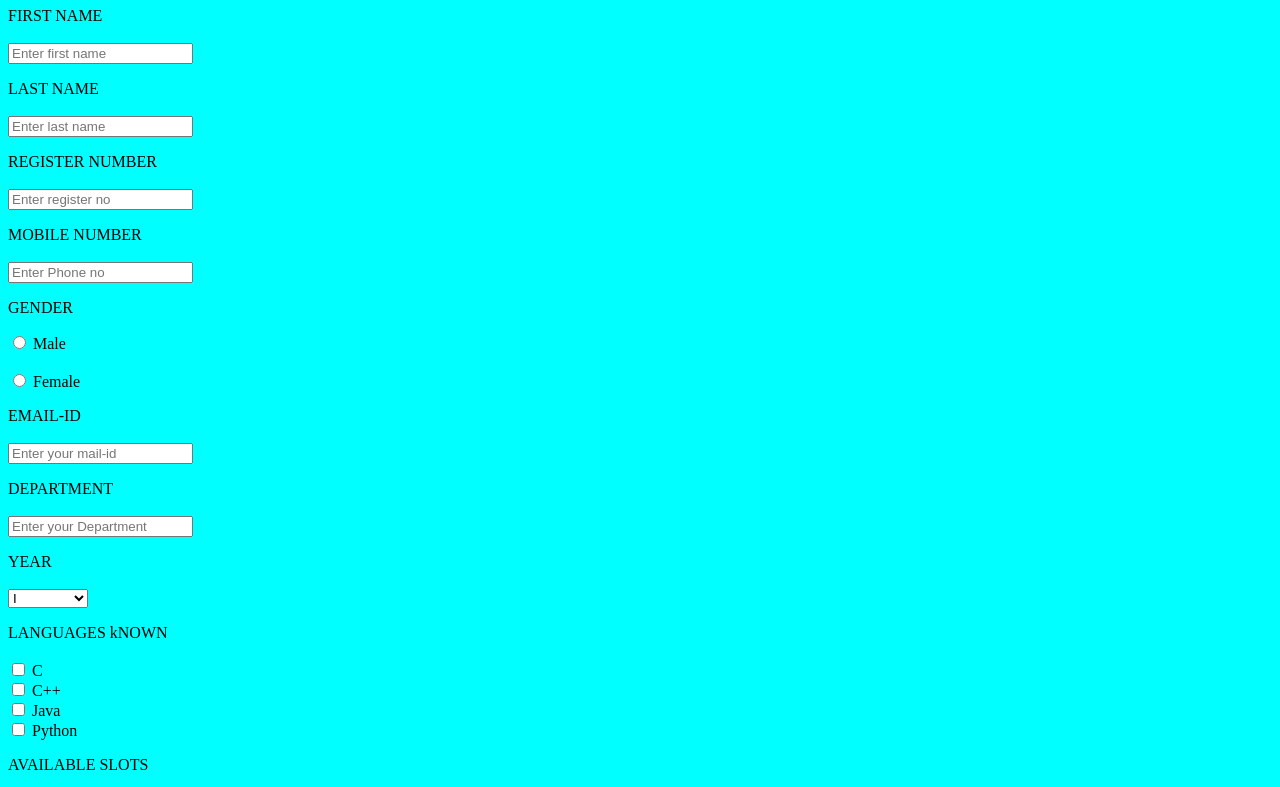
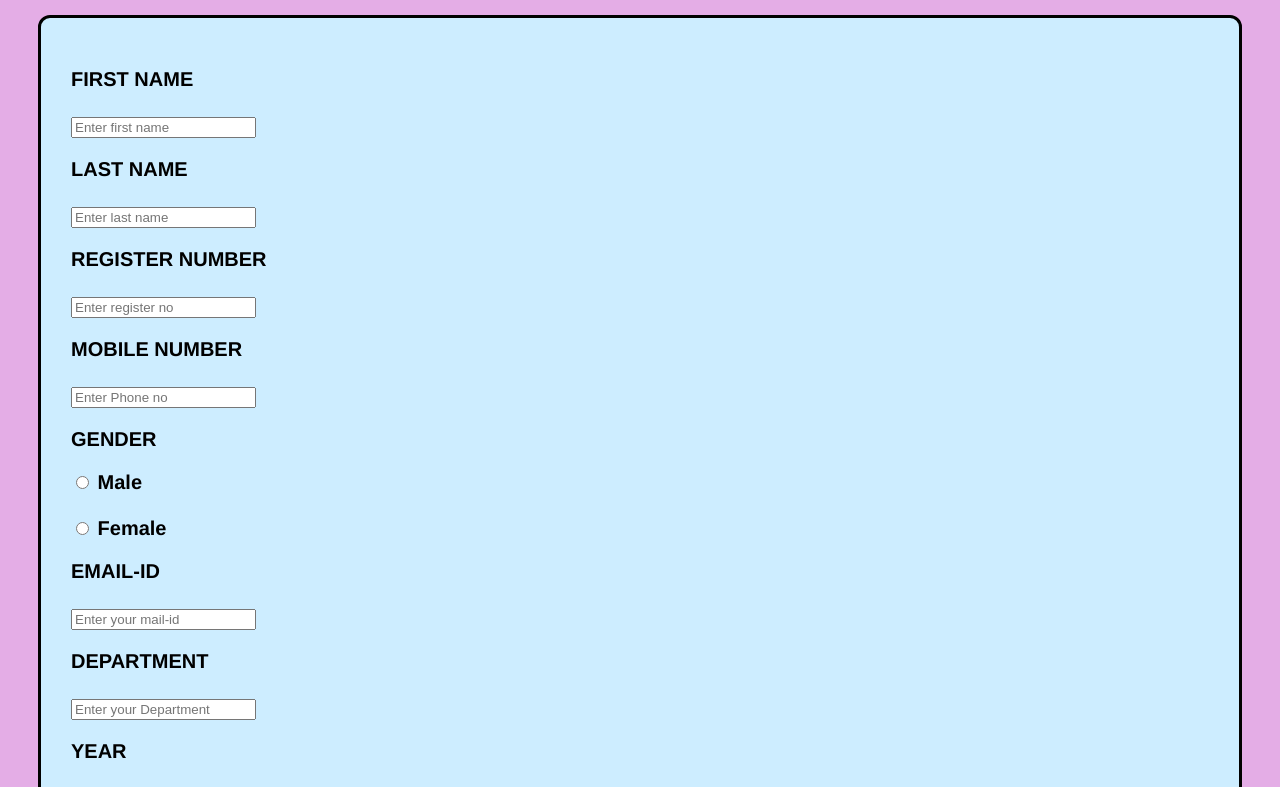
Before and after one commit to student-enrollment/enrollment, a plain HTML site: page index.html in a window 1280 px wide. Shown: the part 73-860 px from the top of the page. Drawn offline with Linux system fonts and the light colour scheme.

Commit message:
Added a css to student course registration form

```diff
--- a/assets/CSS/style.css
+++ b/assets/CSS/style.css
@@ -1,3 +1,38 @@
-*{
-    margin: 0px;
+body{
+    background-color: rgb(228, 173, 230);
 }
+h1{
+    color:rgb(144, 0, 255);
+    text-align:center;
+}
+p{
+    font-family: 'Franklin Gothic Medium', 'Arial Narrow', Arial, sans-serif;
+}
+
+div {
+    border: 3px solid black;
+    border-radius: 12px;
+    font-size: 20px;
+    font-weight: bold;
+    margin: 30px;
+    padding: 30px;
+    outline-offset: 0.5em;
+    justify-content: center;
+    align-items: center;
+    background-color: rgb(205, 237, 255);
+}
+  }
+  button
+{
+    width: 80px;
+    font-style: bold ;
+    font-weight: 600;
+    margin: 15px;
+    padding: 5px;
+    border-radius: 3px;
+    cursor: pointer;
+}
+  button:hover
+  {
+      background-color: #002aff;
+  }
--- a/index.html
+++ b/index.html
@@ -4,14 +4,13 @@
     <meta name="description" content="Student enrollment form">
     <meta name="keyword" content="HTML,CSS">
     <meta name="view port" content="width=device-width, initial-scale=1.0">
+    <link rel="stylesheet" href="assets/CSS/style.css"/>
 </head>
-<style>
-    body {background-color: aqua;}
-</style>
 <body>
 
     <h1>STUDENT ENROLLMENT </h1>
-    <p>
+    <div>
+        <p>
         <label for="firstname">FIRST NAME</label><br>
         <br>
         <input type="text"
@@ -87,7 +86,7 @@
         </select>
     </p>
     <p>
-        <label for="lang-known">LANGUAGES kNOWN</label><br>
+        <label for="lang-known">LANGUAGES KNOWN</label><br>
         <br>
         <input type="checkbox"id="C"name="lang-known"value="C">
         <label for="checkbox">C</label><br>
@@ -124,5 +123,6 @@
     <p>
         <button type="Submit">SUMBIT</button>
     </p>
+    </div>
 </body>
 </html>
```
